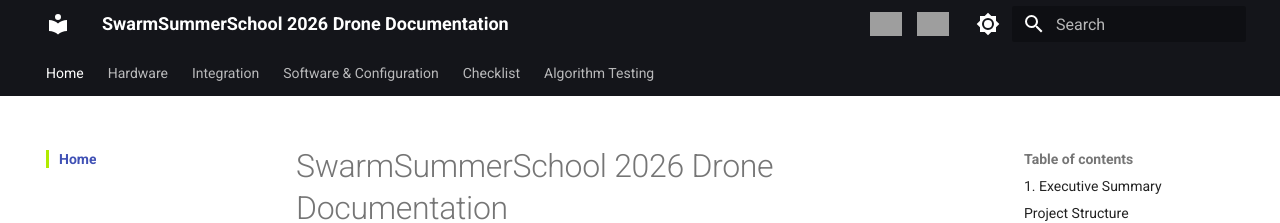
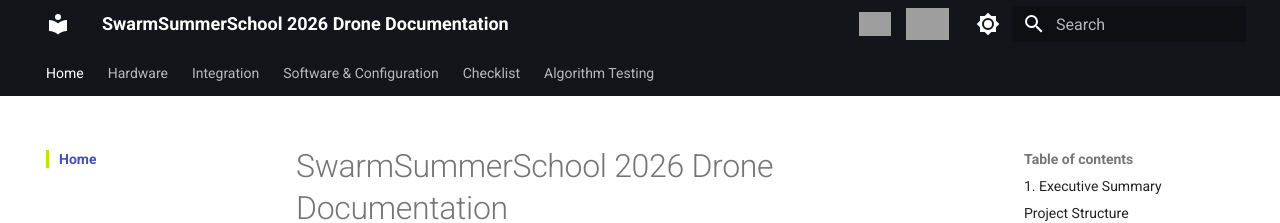
Before and after one commit to TTZ-Unbemannte-Flugsysteme/SwarmSummerSchool_2026, an MkDocs documentation site: the page built from docs/index.md, in a window 1280 px wide and 900 px high. Shown: the top 223 px of the window. Built offline with MkDocs 1.6.1 and Material for MkDocs 9.7.7, drawn with Linux system fonts in a browser that asks for light colours; grey boxes are pictures that could not be loaded.

Commit message:
style: increase size of AININ logo in header and footer

```diff
--- a/docs/overrides/main.html
+++ b/docs/overrides/main.html
@@ -8,7 +8,7 @@
         <img src="{{ base_url }}/assets/Logo_TTZ_Unbemannte_Flugsysteme_kurz_schwarz.png" alt="TTZ Logo" style="height: 40px;">
       </div>
       <div style="background: white; padding: 10px 20px; border-radius: 8px; display: inline-flex; align-items: center; box-shadow: 0 4px 6px rgba(0,0,0,0.1);">
-        <img src="{{ base_url }}/assets/ainin_logo_s_RGB.png" alt="AININ Logo" style="height: 40px;">
+        <img src="{{ base_url }}/assets/ainin_logo_s_RGB.png" alt="AININ Logo" style="height: 50px;">
       </div>
     </div>
   </div>
--- a/docs/overrides/partials/header.html
+++ b/docs/overrides/partials/header.html
@@ -37,7 +37,7 @@
     <!-- Custom Logos -->
     <div style="display: flex; gap: 15px; align-items: center; margin-right: 15px; flex-shrink: 0;">
       <img src="{{ base_url }}/assets/Logo_TTZ_Unbemannte_Flugsysteme_kurz_weiß.png" alt="TTZ Logo" style="height: 24px;">
-      <img src="{{ base_url }}/assets/ainin_logo_n_RGB.png" alt="AININ Logo" style="height: 24px;">
+      <img src="{{ base_url }}/assets/ainin_logo_n_RGB.png" alt="AININ Logo" style="height: 32px;">
     </div>
     {% if config.theme.palette %}
       {% if not config.theme.palette is mapping %}
```
